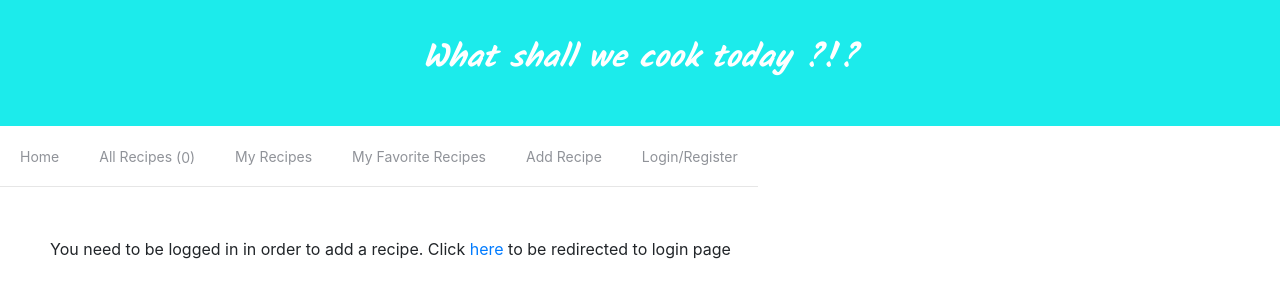
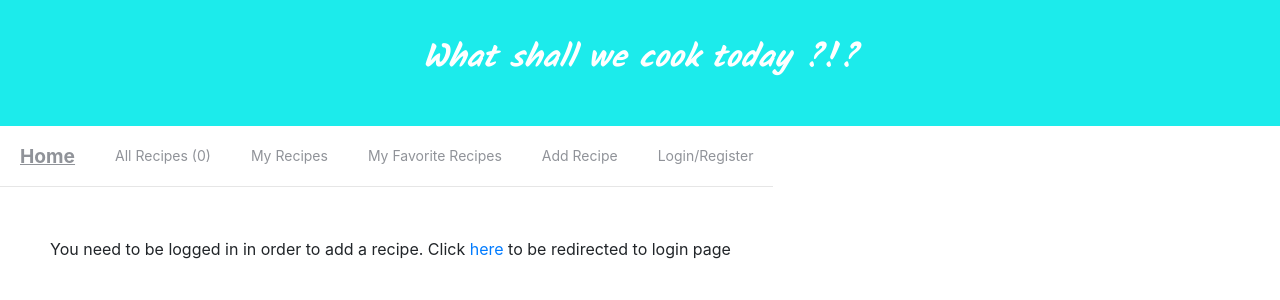
Before and after one commit to ZYKoleva/VueJSExamProject, a Vue app in the folder lets-cook/: page /add-recipe in a window 1280 px wide. Shown: the top 300 px of the page. Built offline with nearby package versions, Linux system fonts and the light colour scheme; no server answers.

Commit message:
added category to front and backend;

```diff
--- a/lets-cook/src/components/AddRecipe.vue
+++ b/lets-cook/src/components/AddRecipe.vue
@@ -37,7 +37,8 @@
 
             />
           </div>
-
+              <RecipesCategory
+              @categorySelected="categorySelected"/>
         </div>
       </div>
       <div class="button-wrapper">
@@ -51,11 +52,13 @@
 </template>
 <script>
 import {addRecipe} from "../dataProviders/recipes.js";
+import RecipesCategory from "./RecipeCategories.vue";
 export default {
   name: "AddRecipe",
   props: {
     },
   components: {
+    RecipesCategory,
   },
   data() {
     return {
@@ -63,6 +66,7 @@ export default {
         name: "",
         image: "",
         description: "",
+        category: "",
       },
     };
   },
@@ -70,11 +74,15 @@ export default {
     onFileUpload(event) {
         this.recipeForm.image = event.target.files[0]
       },
+      categorySelected(selected) {
+        this.recipeForm.category = selected
+      },
       async SaveRecipeBtnClicked() {
         const formData = new FormData();
         formData.append('image', this.recipeForm.image);
         formData.append('description', this.recipeForm.description);
         formData.append('name', this.recipeForm.name);
+        formData.append('category', this.recipeForm.category);
         await addRecipe(formData)
         await this.$store.dispatch('loadAllRecipes')
         await this.$store.dispatch('loadMyRecipes')
--- a/lets-cook/src/components/EditMyRecipe.vue
+++ b/lets-cook/src/components/EditMyRecipe.vue
@@ -36,6 +36,8 @@
               @change="onFileUpload"
             />
           </div>
+          <RecipesCategory
+          @categorySelected="categorySelected"/>
 
         </div>
       </div>
@@ -50,16 +52,20 @@
 </template>
 <script>
 import {updateRecipe} from "../dataProviders/recipes.js";
+import RecipesCategory from "./RecipeCategories.vue";
 export default {
   name: "EditMyRecipe",
   props: {
       selected_recipe: Object,
+
     },
   components: {
+    RecipesCategory,
   },
   data() {
     return {
       image_was_changed: false,
+      category_changed: ''
     };
   },
   methods: {
@@ -67,10 +73,16 @@ export default {
         this.selected_recipe.image = event.target.files[0];
         this.image_was_changed = true;
       },
+      categorySelected(selected) {
+        this.category_changed = selected
+      },
       async SaveRecipeBtnClicked() {
         const formData = new FormData();
         if (this.image_was_changed) {
-            formData.append('image', this.selected_recipe.image);
+          formData.append('image', this.selected_recipe.image);
+        }
+        if (this.category_changed) {
+          formData.append('category', this.category_changed);
         }
         formData.append('description', this.selected_recipe.description);
         formData.append('name', this.selected_recipe.name);
--- a/lets-cook/src/components/Home.vue
+++ b/lets-cook/src/components/Home.vue
@@ -2,6 +2,7 @@
 <div  class="home-page-wrapper">
     <h2>You can view recipes and store your own recipes</h2>
 </div>
+
 </template>
 
 <style scoped>
--- a/lets-cook/src/components/MyRecipesList.vue
+++ b/lets-cook/src/components/MyRecipesList.vue
@@ -1,6 +1,10 @@
 <template>
+<div>
+      <RecipesCategory
+    @categorySelected="categorySelected"/>
+
     <div class="recipes-main-wrapper">
-    <article class="recepies-wrapper" v-for="(recipe, index) in getMyRecipes" v-bind:key="index">
+    <article class="recepies-wrapper" v-for="(recipe, index) in filterList(getMyRecipes,category)" v-bind:key="index">
       <div class="img-wrapper">
         <img
           class="cookable"
@@ -33,17 +37,21 @@
       </div>
     </article>
   </div>
+  </div>
 </template>
 
 <script>
 import {mapGetters} from "vuex"
+import RecipesCategory from './RecipeCategories.vue'
 export default {
   name: 'RecipesList',
   components: {
+     RecipesCategory,
   },
   data() {
     return {
         showDetailsIDs: [],
+        category: ''
       }
     },
     async created(){
@@ -52,6 +60,17 @@ export default {
     ...mapGetters(["getMyRecipes", "getListFavoriteIds"])
     },
     methods: {
+      categorySelected(selected) {
+        this.category = selected
+      } ,
+      filterList(items, category){
+        if(this.category === "") {
+          return items;
+        } else {
+          const filteredItems = items.filter(item => { return item.category === category});
+          return filteredItems
+        }
+      },
       async showHideDetails(recipe) {
         if (this.showDetailsIDs.includes(recipe.id)){
           this.showDetailsIDs = []
--- a/lets-cook/src/components/Navigation.vue
+++ b/lets-cook/src/components/Navigation.vue
@@ -4,12 +4,12 @@
     class="el-menu-demo"
     mode="horizontal"
     >
-    <el-menu-item :class="{active: currectLocation===1}" index="1"><router-link :to="{ name: 'home' }">Home</router-link></el-menu-item>
-    <el-menu-item index="2"><router-link :to="{ name: 'allRecipes' }">All Recipes <span>({{getAllRecipes.length}})</span></router-link></el-menu-item>
-    <el-menu-item index="3"><router-link :to="{ name: 'myRecipes' }">My Recipes <span v-if="isAuth">({{getMyRecipes.length}})</span></router-link></el-menu-item>
-    <el-menu-item index="4"><router-link :to="{ name: 'myFavRecipes' }">My Favorite Recipes <span v-if="isAuth">({{getMyFavoriteRecipes.length}})</span></router-link></el-menu-item>
-    <el-menu-item index="5"><router-link :to="{ name: 'addRecipe' }">Add Recipe</router-link></el-menu-item>
-    <el-menu-item v-if="!isAuth" index="6"><router-link :to="{ name: 'login' }">Login/Register</router-link></el-menu-item>
+    <el-menu-item :class="{active: currentLocationIndex === 1}" index="1"><router-link :to="{ name: 'home' }">Home</router-link></el-menu-item>
+    <el-menu-item :class="{active: currentLocationIndex === 2}" index="2"><router-link :to="{ name: 'allRecipes' }">All Recipes <span>({{getAllRecipes.length}})</span></router-link></el-menu-item>
+    <el-menu-item :class="{active: currentLocationIndex === 3}" index="3"><router-link :to="{ name: 'myRecipes' }">My Recipes <span v-if="isAuth">({{getMyRecipes.length}})</span></router-link></el-menu-item>
+    <el-menu-item :class="{active: currentLocationIndex === 4}" index="4"><router-link :to="{ name: 'myFavRecipes' }">My Favorite Recipes <span v-if="isAuth">({{getMyFavoriteRecipes.length}})</span></router-link></el-menu-item>
+    <el-menu-item :class="{active: currentLocationIndex === 5}" index="5"><router-link :to="{ name: 'addRecipe' }">Add Recipe</router-link></el-menu-item>
+    <el-menu-item :class="{active: currentLocationIndex === 6}" v-if="!isAuth" index="6"><router-link :to="{ name: 'login' }">Login/Register</router-link></el-menu-item>
     <el-menu-item v-else index="7" @click="logOutBtnClicked">Logout</el-menu-item>
   </el-menu>
 
@@ -26,29 +26,25 @@ export default {
  },
   computed: {
     ...mapGetters(["getAllRecipes", "getMyFavoriteRecipes", "getMyRecipes"]),
-    currectLocation(){
-      if (window.location.pathname === `${this.baseUrl}/home`)
-       { console.log(this.$route.query.page); return 1}
-      else if (window.location.pathname === `${this.baseUrl}/all-recipes`)
-        {return 2}
-      else if (window.location.pathname === `${this.baseUrl}/my-recipes`)
-      {return 3}
-      else if (window.location.pathname === `${this.baseUrl}/my-favorite-recipes`)
-      {return 4}
-      else if (window.location.pathname === `${this.baseUrl}/add-recipe`)
-      {return 5}
-            else if (window.location.pathname === `${this.baseUrl}/login`)
-      {return 6}
-      else { return 10}
-    },
   },
 
   data(){
     return {
-      baseUrl: 'http://localhost:8083'
+      baseUrl: 'http://localhost:8083',
+      currentLocationIndex: 1,
     }
   },
   async created(){
+  },
+  watch:{
+    $route(to) {
+      if (to['path'] === '/home'){this.currentLocationIndex = 1}
+      if (to['path'] === '/all-recipes'){this.currentLocationIndex = 2}
+      if (to['path'] === '/my-recipes'){this.currentLocationIndex = 3}
+      if (to['path'] === '/my-favorite-recipes'){this.currentLocationIndex = 4}
+      if (to['path'] === '/add-recipe'){this.currentLocationIndex = 5}
+      if (to['path'] === '/login'){this.currentLocationIndex = 6}
+    }
   },
   methods: {
     async logOutBtnClicked () {
@@ -70,10 +66,16 @@ export default {
     place-content: flex-start;
     gap: 160px;
 }
-.currectTab {
+.active {
   text-decoration-line: underline;
   font-size: 1.2rem;
+  font-weight: bold;
+
+}
+.el-menu-item * {
+    vertical-align: top;
 }
 
 
+
 </style>
--- /dev/null
+++ b/lets-cook/src/components/RecipeCategories.vue
@@ -0,0 +1,41 @@
+<template>
+    <div class="categories-wrapper">
+        <div class="form-inline">
+        <label for="exampleFormControlSelect1">Select a category: </label>
+
+        <select class="form-control" id="exampleFormControlSelect1" v-model="selected" @change="categorySelected(selected)">
+        <option v-for="(category, index) in categories" :key="index">{{category}}</option>
+        </select>
+
+        </div>
+    </div>
+</template>
+<script>
+
+export default ({
+    name: 'RecipesCategory',
+    data () {
+        return {
+            categories: [ '', 'Starters', 'Main Courses', 'Deserts' ],
+            selected: ''
+        }
+    },
+    methods: {
+        categorySelected(selected) {
+            this.$emit("categorySelected", selected)
+        }
+    }
+})
+</script>
+<style scoped>
+.categories-wrapper {
+    display: flex;
+    flex-wrap: wrap;
+    flex-direction: row;
+}
+label {
+    margin-right: 15px;
+}
+
+
+</style>
--- a/lets-cook/src/store/store.js
+++ b/lets-cook/src/store/store.js
@@ -48,9 +48,11 @@ export default new Vuex.Store({
     setLoadingState(state, payload){
       state.isLoading = payload;
     },
+    setCurrentLocation(state){
+      state.currentLocation = window.location.href;
+    },
     allRecipes (state, payload) {
       state.allRecipes = payload;
-      console.log("state was updated")
     },
     myFavoriteRecipes(state, payload) {
       state.myFavoriteRecipes = payload;
@@ -103,7 +105,6 @@ export default new Vuex.Store({
       const list_favored_recipes = await getMyFavouriteRecipes();
       let list_favorite_ids = [];
       list_favored_recipes.forEach( rec => list_favorite_ids.push(rec["id"]));
-      console.log(list_favorite_ids)
       context.commit('myFavoriteIds', list_favorite_ids)
     },
     async recipeViewed(context, payload){
@@ -146,7 +147,6 @@ export default new Vuex.Store({
       context.commit('setLoadingState', false);
       const list_favorite_ids = [];
       list_favorite_recipes.forEach( rec => list_favorite_ids.push(rec["id"]));
-      console.log(list_favorite_ids)
       context.commit('myFavoriteIds', list_favorite_ids)
     }
   }
```
Also changed, not shown: lets-cook/src/components/MyFavoriteRecipesList.vue (+19 -1 lines), lets-cook/src/components/RecipesList.vue (+19 -1 lines), 2 other files (tests, documents, lock files or other folders).
